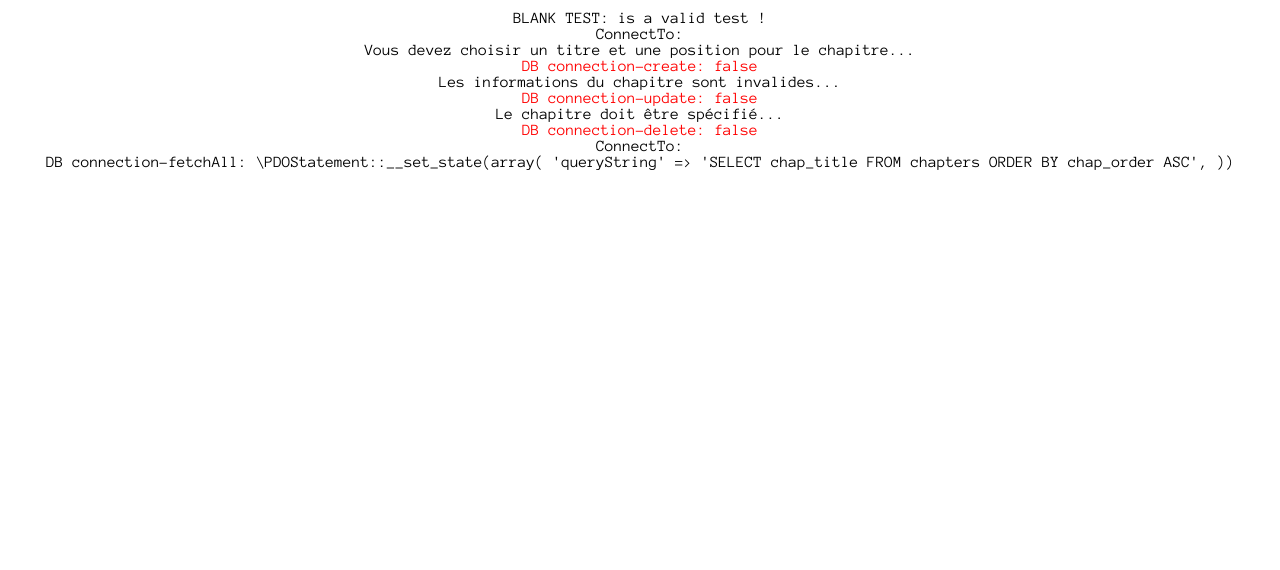
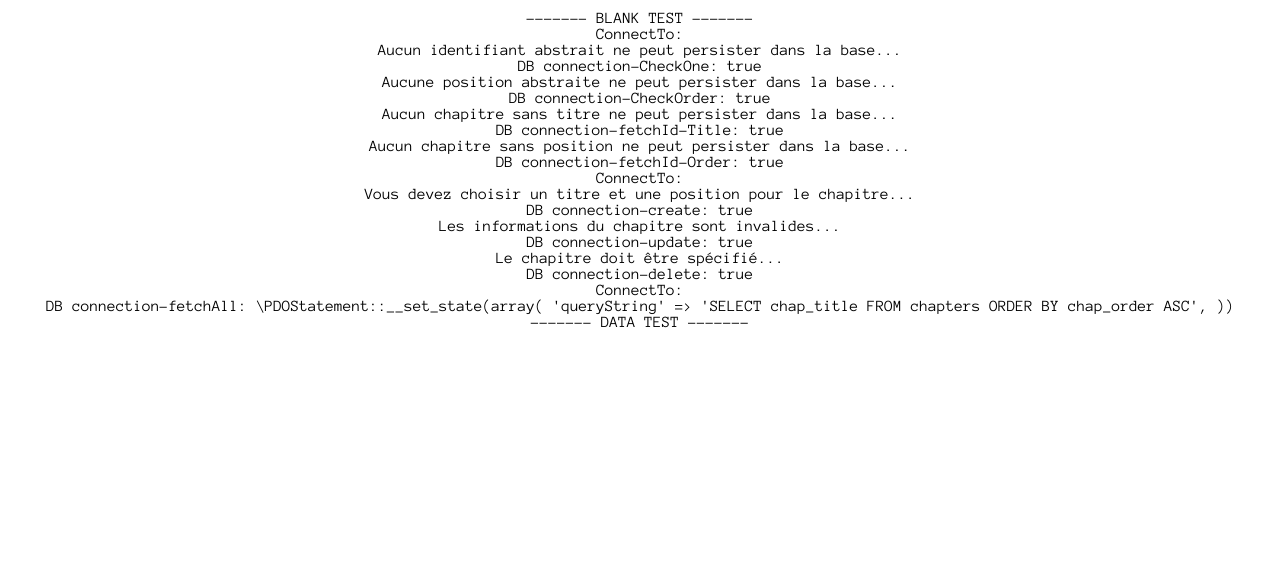
Before and after one commit to DotElectron/project_4, a PHP site: page / in a window 1280 px wide. Shown: the part 134-704 px from the top of the page. Run offline with PHP 8.4, Linux system fonts and the light colour scheme; data that the repository does not hold is empty; some libraries are stand-ins or nearby versions.

Commit message:
Generate test plan (Beta testing)
- Generate the test file (based on Error_manager reports), with blank section, data section and clean section (to release test data in DB)

- Update the index.php to include file.

```diff
--- /dev/null
+++ b/controllers/Test_file.php
@@ -0,0 +1,41 @@
+<?php
+
+	require_once('models/Error_manager.php');
+	use Rochefort\Classes\Error_manager;
+
+	//Empty test: DB connection...
+	Error_manager::setErr('------- BLANK TEST -------');
+	require_once('models/PDO_chapter.php');
+	use Rochefort\Classes\PDO_chapter;
+	$PDO_test = new PDO_chapter();
+	Error_manager::setErr('DB connection-CheckOne: ' . var_export($PDO_test->isExist(null, true), true));
+	Error_manager::setErr('DB connection-CheckOrder: ' . var_export($PDO_test->isClean(null, null, true), true));
+	Error_manager::setErr('DB connection-fetchId-Title: ' . var_export($PDO_test->getIdByTitle(null, true), true));
+	Error_manager::setErr('DB connection-fetchId-Order: ' . var_export($PDO_test->getIdByOrder(null, true), true));
+	Error_manager::setErr('DB connection-create: ' . var_export($PDO_test->createChapter(null, null, true), true));
+	Error_manager::setErr('DB connection-update: ' . var_export($PDO_test->updateChapter(null, null, null, true), true));
+	Error_manager::setErr('DB connection-delete: ' . var_export($PDO_test->deleteChapter(null, true), true));
+	Error_manager::setErr('DB connection-fetchAll: ' . var_export($PDO_test->getAllChapters(true), true));
+
+	//Data test : DB operations...
+	Error_manager::setErr('------- DATA TEST -------');
+	Error_manager::setErr('DB-create--Primary: ' . var_export($PDO_test->createChapter(0, 'Primary chapter'), true));
+	Error_manager::setErr('DB-create--Secondary: ' . var_export($PDO_test->createChapter(1, 'Secondary chapter'), true));
+	Error_manager::setErr('DB-create--Next: ' . var_export($PDO_test->createChapter(3, 'Next chapter'), true));
+	Error_manager::setErr('DB-create--Last: ' . var_export($PDO_test->createChapter(6, 'Last chapter'), true));
+	Error_manager::setErr('DB-update++Next: ' . var_export($PDO_test->updateChapter('Next chapter', 2, 'Third chapter'), true));
+	Error_manager::setErr('DB-delete--Last: ' . var_export($PDO_test->deleteChapter('Last chapter'), true));
+	Error_manager::setErr('DB-create--Pri-Sec: ' . var_export($PDO_test->createChapter(1, 'Pri-Sec Chapter'), true));
+	foreach ($PDO_test->getAllChapters() as $row)
+	{
+		Error_manager::setErr('DB-fetchAll: ' . $row['chap_title']);
+	}
+
+	//Data test : Clean DB...
+	Error_manager::setErr('DB-delete--Primary: ' . var_export($PDO_test->deleteChapter('Primary chapter'), true));
+	Error_manager::setErr('DB-delete--Pri-Sec: ' . var_export($PDO_test->deleteChapter('Pri-Sec chapter'), true));
+	Error_manager::setErr('DB-delete--Secondary: ' . var_export($PDO_test->deleteChapter('Secondary chapter'), true));
+	Error_manager::setErr('DB-delete--Third: ' . var_export($PDO_test->deleteChapter('Third chapter'), true));
+	$PDO_test = null;
+
+?>
--- a/index.php
+++ b/index.php
@@ -51,34 +51,14 @@
 
     <!-- Main section -->
     <main>
-        <div id="debug-area" class="c-flx">
+        <div id="debug-area" class="c-flx flx-jst-st">
             <?php
+                require_once('models/Error_manager.php');
+                use Rochefort\Classes\Error_manager;
+
                 // You can push here your instant unit test...
                 // OR include of your external test file.
-
-                require_once('models/Error_manager.php');
-	            use Rochefort\Classes\Error_manager;
-	            Error_manager::setErr('BLANK TEST: is a valid test !');
-
-                //Empty test: DB connection...
-                require_once('models/PDO_chapter.php');
-                use Rochefort\Classes\PDO_chapter;
-                $PDO_test = new PDO_chapter();
-                Error_manager::setErr('DB connection-create: ' . var_export($PDO_test->createChapter(null, null), true));
-                Error_manager::setErr('DB connection-update: ' . var_export($PDO_test->updateChapter(null, null, null), true));
-                Error_manager::setErr('DB connection-delete: ' . var_export($PDO_test->deleteChapter(null), true));
-                Error_manager::setErr('DB connection-fetchAll: ' . var_export($PDO_test->getAllChapters(), true));
-                //Not NULL : Test Data...
-                // Error_manager::setErr('DB-create: ' . var_export($PDO_test->createChapter(0, 'Primary chapter'), true));
-                // Error_manager::setErr('DB-create: ' . var_export($PDO_test->createChapter(1, 'Secondary chapter'), true));
-                // Error_manager::setErr('DB-create: ' . var_export($PDO_test->createChapter(3, 'Next chapter'), true));
-                // Error_manager::setErr('DB-update: ' . var_export($PDO_test->updateChapter(21, 2, 'Third chapter'), true));
-                // Error_manager::setErr('DB-delete: ' . var_export($PDO_test->deleteChapter(19), true));
-                foreach ($PDO_test->getAllChapters() as $row)
-                {
-                    Error_manager::setErr('DB-fetchAll: ' . $row['chap_title']);
-                }
-                $PDO_test = null;
+                include('controllers/Test_file.php');
 
                 //Final display...
 	            Error_manager::displayErr();
```
